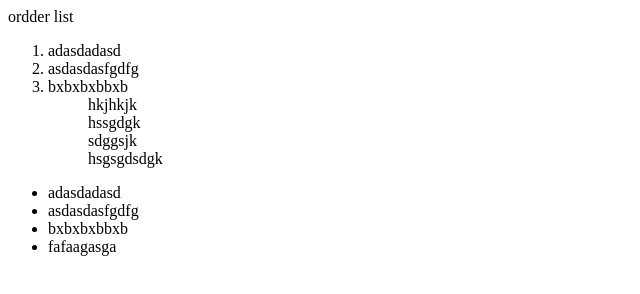
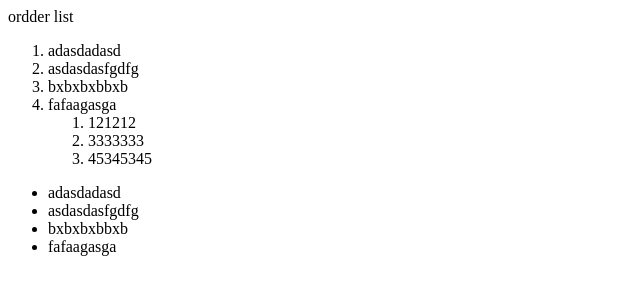
Before and after one commit to 67BMV/TEST, a plain HTML site: page 1.html in a window 1280 px wide. Shown: the whole page, without its empty margins (0-640 px from the left). Drawn offline with Linux system fonts and the light colour scheme.

Commit message:
test spiski

```diff
--- a/1.html
+++ b/1.html
@@ -12,14 +12,22 @@
     <ol>
         <li>adasdadasd</li>
         <li>asdasdasfgdfg</li>
-        <li>bxbxbxbbxb
-            <ul>hkjhkjk</ul>
-            <ul>hssgdgk</ul>
-            <ul>sdggsjk</ul>
-            <ul>hsgsgdsdgk</ul>
+        <li>bxbxbxbbxb</li>
+        <li>fafaagasga
+            <ol>
+
+                <li>121212</li>
+                <li>3333333</li>
+                <li>45345345</li>
+
+
+            </ol>
+
+
 
 
         </li>
+
 
 
     </ol>
```
